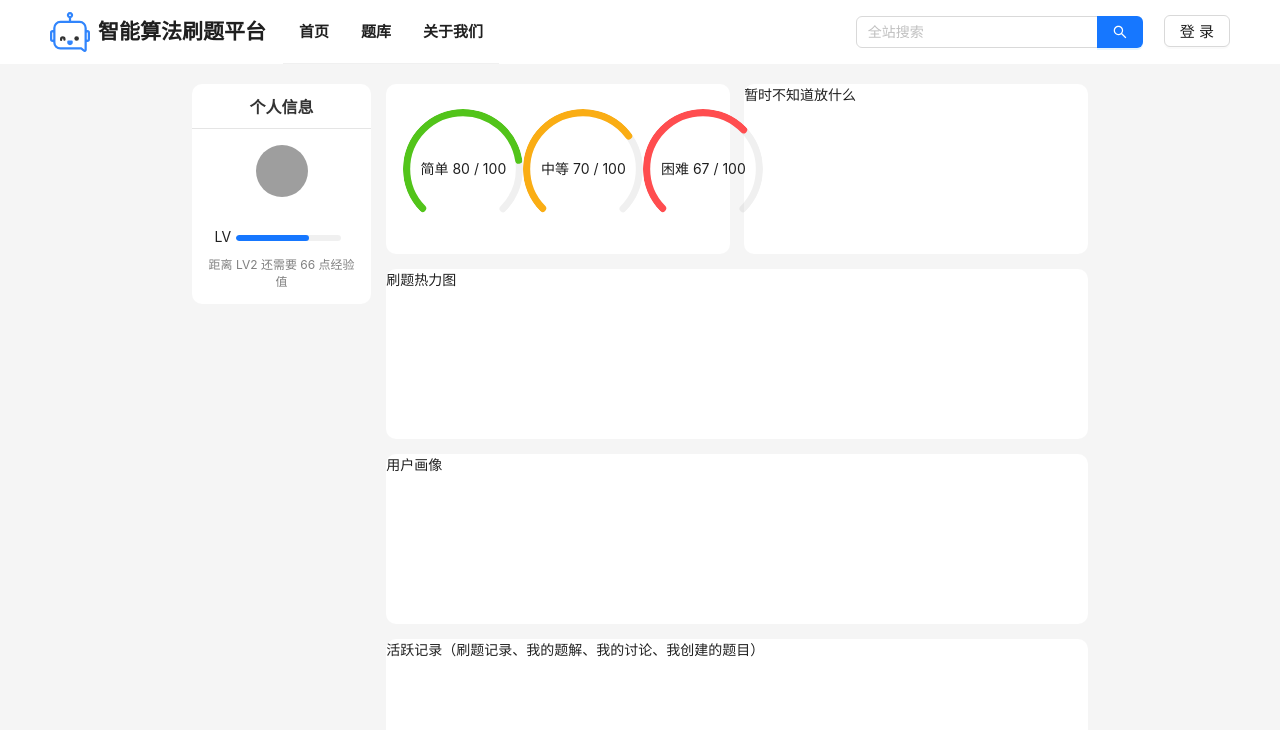
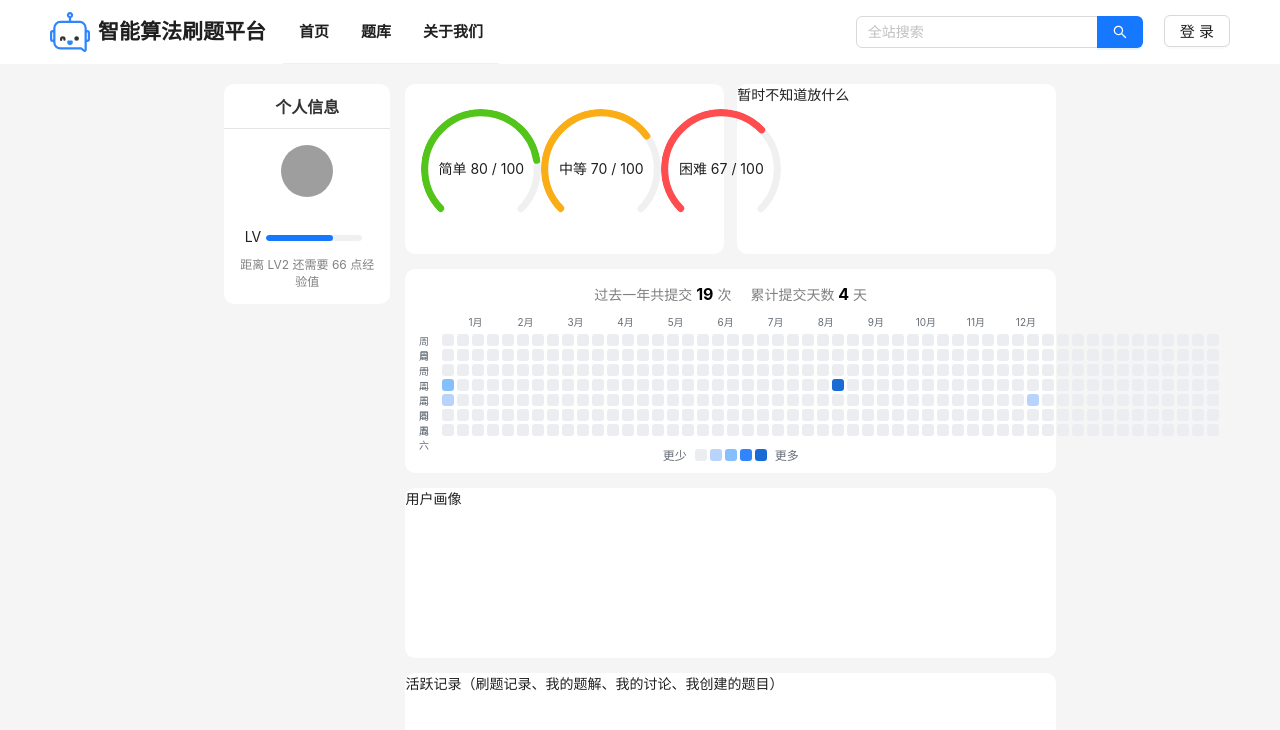
Before and after one commit to SmartOnlineJudge/smartoj-client, a Vue app: page /user/user-center in a window 1280 px wide. Shown: the top 730 px of the page. Built offline with nearby package versions, Linux system fonts and the light colour scheme; no server answers; grey boxes are pictures that could not be loaded; what @kangc/v-md-editor would draw is missing.

Commit message:
feat: 刷题热力图

```diff
--- /dev/null
+++ b/src/components/Contributions.vue
@@ -0,0 +1,272 @@
+<template>
+  <div class="contribution-graph">
+    <div class="weeks-container">
+      <!-- 周数标签 -->
+      <div class="month-labels">
+        <div
+          v-for="month in monthLabels"
+          :key="month.index"
+          class="month-label"
+        >
+          {{ month.name }}
+        </div>
+      </div>
+
+      <div class="weeks">
+        <!-- 星期标签 - 只显示周一、周四、周日 -->
+        <div class="day-labels">
+          <div
+            v-for="(label, index) in dayLabels"
+            :key="index"
+            class="day-label"
+          >
+            {{ label }}
+          </div>
+        </div>
+
+        <!-- 贡献格子 -->
+        <div class="days-grid">
+          <div
+            v-for="(week, weekIndex) in graphData"
+            :key="weekIndex"
+            class="week-column"
+          >
+            <div
+              v-for="(day, dayIndex) in week"
+              :key="dayIndex"
+              class="day-cell"
+              :style="{ backgroundColor: day.color }"
+              :data-tooltip="`${day.displayDate}: ${day.count} 次提交`"
+            ></div>
+          </div>
+        </div>
+      </div>
+    </div>
+
+    <!-- 图例 -->
+    <div class="legend">
+      <span class="legend-text">更少</span>
+      <div class="legend-items">
+        <div
+          v-for="(color, index) in currentColors"
+          :key="index"
+          class="legend-item"
+          :style="{ backgroundColor: color }"
+        ></div>
+      </div>
+      <span class="more-text">更多</span>
+    </div>
+  </div>
+</template>
+
+<script setup>
+import { computed } from 'vue'
+
+const props = defineProps({
+  data: {
+    type: Object,
+    required: true,
+    default: () => ({})
+  },
+  theme: {
+    type: String,
+    default: 'github'
+  },
+  year: {
+    type: Number,
+    default: () => new Date().getFullYear()
+  }
+})
+const year = props.year
+const data = props.data
+
+const themes = {
+  github: ['#ebedf0', '#9be9a8', '#40c463', '#30a14e', '#216e39'],
+  halloween: ['#ebedf0', '#FFEE4A', '#FFC501', '#FE9600', '#03001C'],
+  blue: ['#ebedf0', '#c6e48b', '#7bc96f', '#239a3b', '#196127'],
+  pink: ['#ebedf0', '#ffb3c6', '#ff8fab', '#fb6f92', '#e36493'],
+  purple: ['#ebedf0', '#d9c6f4', '#b699f0', '#9365e8', '#7038d9'],
+  smartoj: ['#ebedf0', '#b8d4fd', '#85bffc', '#3185fc', '#1a6bd6']
+}
+const dayLabels = ['周日', '周一', '周二', '周三', '周四', '周五', '周六']
+const monthLabels = [
+  { name: '1月', index: 0 },
+  { name: '2月', index: 4 },
+  { name: '3月', index: 8 },
+  { name: '4月', index: 13 },
+  { name: '5月', index: 17 },
+  { name: '6月', index: 21 },
+  { name: '7月', index: 26 },
+  { name: '8月', index: 30 },
+  { name: '9月', index: 35 },
+  { name: '10月', index: 39 },
+  { name: '11月', index: 43 },
+  { name: '12月', index: 48 }
+]
+
+const currentColors = computed(() => {
+  return themes[props.theme] || themes.github
+})
+
+const generateYearData = () => {
+  const yearData = {}
+  const startDate = new Date(year, 0, 1)
+  const endDate = new Date(year, 11, 31)
+
+  for (let date = new Date(startDate); date <= endDate; date.setDate(date.getDate() + 1)) {
+    const dateStr = date.toISOString().split('T')[0]
+    yearData[dateStr] = data[dateStr] || 0
+  }
+  return yearData
+}
+
+const getContributionLevel = count => {
+  if (count === 0) return 0
+  if (count <= 3) return 1
+  if (count <= 6) return 2
+  if (count <= 9) return 3
+  return 4
+}
+
+const graphData = computed(() => {
+  const yearData = generateYearData()
+  const weeks = []
+
+  // 计算第一周的起始日期
+  const firstDay = new Date(year, 0, 1)
+  const firstWeekDay = firstDay.getDay() // 0是周日
+  const startDate = new Date(firstDay)
+  startDate.setDate(startDate.getDate() - firstWeekDay)
+
+  // 生成52周的数据
+  for (let week = 0; week < 52; week++) {
+    const weekData = []
+    for (let day = 0; day < 7; day++) {
+      const currentDate = new Date(startDate)
+      currentDate.setDate(startDate.getDate() + (week * 7 + day))
+
+      const dateStr = currentDate.toISOString().split('T')[0]
+      const count = yearData[dateStr] || 0
+      const level = getContributionLevel(count)
+
+      // 格式化日期显示
+      const displayDate = currentDate.toLocaleDateString('zh-CN', {
+        year: 'numeric',
+        month: 'long',
+        day: 'numeric'
+      })
+
+      weekData.push({
+        date: dateStr,
+        count,
+        level,
+        displayDate,
+        color: currentColors.value[level]
+      })
+    }
+    weeks.push(weekData)
+  }
+  return weeks
+})
+</script>
+
+<style scoped>
+.contribution-graph {
+  display: inline-block;
+  border-radius: 8px;
+}
+.weeks-container {
+  display: flex;
+  flex-direction: column;
+}
+.month-labels {
+  display: flex;
+  margin-left: 40px;
+  margin-bottom: 5px;
+  height: 15px;
+}
+.month-label {
+  font-size: 10px;
+  color: #656d76;
+  text-align: center;
+  flex: 1;
+}
+.weeks {
+  display: flex;
+}
+.day-labels {
+  display: flex;
+  flex-direction: column;
+  margin-right: 8px;
+  font-size: 10px;
+  color: #656d76;
+  width: 30px;
+}
+.day-label {
+  height: 12px;
+  margin-bottom: 3px;
+  text-align: right;
+  padding-right: 5px;
+  line-height: 14px;
+}
+.days-grid {
+  display: flex;
+  flex-direction: column;
+  flex-wrap: wrap;
+  height: 112px;
+  gap: 3px;
+}
+.week-column {
+  display: flex;
+  flex-direction: column;
+  gap: 3px;
+}
+.day-cell {
+  width: 12px;
+  height: 12px;
+  border-radius: 3px;
+  position: relative;
+  transition: transform 0.1s ease;
+}
+.day-cell:hover {
+  transform: scale(1.1);
+  z-index: 10;
+  box-shadow: 0 0 0 2px rgba(9, 105, 218, 0.3);
+}
+.day-cell:hover::after {
+  content: attr(data-tooltip);
+  position: absolute;
+  bottom: 100%;
+  left: 50%;
+  transform: translateX(-50%);
+  background: rgba(0, 0, 0, 0.85);
+  color: white;
+  padding: 6px 10px;
+  border-radius: 4px;
+  font-size: 12px;
+  white-space: nowrap;
+  z-index: 100;
+  margin-bottom: 8px;
+  pointer-events: none;
+}
+.legend {
+  display: flex;
+  align-items: center;
+  justify-content: center;
+  font-size: 12px;
+  color: #656d76;
+  gap: 8px;
+}
+.legend-items {
+  display: flex;
+  gap: 3px;
+}
+.legend-item {
+  width: 12px;
+  height: 12px;
+  border-radius: 3px;
+}
+.more-text {
+  margin-left: 0;
+}
+</style>
--- a/src/components/user/user-center/SolutionHeatMap.vue
+++ b/src/components/user/user-center/SolutionHeatMap.vue
@@ -1,3 +1,56 @@
 <template>
-  <span>刷题热力图</span>
+  <div class="content">
+    <div class="title">
+      <span style="color: gray;">
+        过去一年共提交
+        <span class="statistics">
+          {{ sum(Object.values(contributionData)) }}
+        </span>
+        次
+      </span>
+      <span style="color: gray;margin-left: 15px;">
+        累计提交天数
+        <span class="statistics">
+          {{ Object.keys(contributionData).length }}
+        </span>
+        天
+      </span>
+    </div>
+    <Contributions :data="contributionData" theme="smartoj"/>
+  </div>
 </template>
+
+<script setup>
+import Contributions from '@/components/Contributions.vue';
+
+const sum = (arr) => {
+  let res = 0
+  for (let i = 0; i < arr.length; i++) {
+    res += arr[i]
+  }
+  return res
+}
+const contributionData = {
+  "2025-01-01": 5,
+  "2025-01-02": 3,
+  "2025-07-02": 10,
+  "2025-10-02": 1,
+}
+</script>
+
+<style scoped>
+.content {
+  display: flex;
+  flex-direction: column;
+  align-items: center;
+  padding: 5px 5px 10px 5px;
+}
+.title {
+  margin: 10px 0;
+}
+.statistics {
+  font-weight: bold;
+  color: black;
+  font-size: 16px;
+}
+</style>
--- a/src/pages/user/UserCenter.vue
+++ b/src/pages/user/UserCenter.vue
@@ -40,7 +40,7 @@ import SolutionSummary from "@/components/user/user-center/SolutionSummary.vue";
 .user-center {
   display: flex;
   margin: 20px auto 0 auto;
-  width: 70vw;
+  width: 65vw;
 }
 .user-center-left {
   height: max-content;
```
